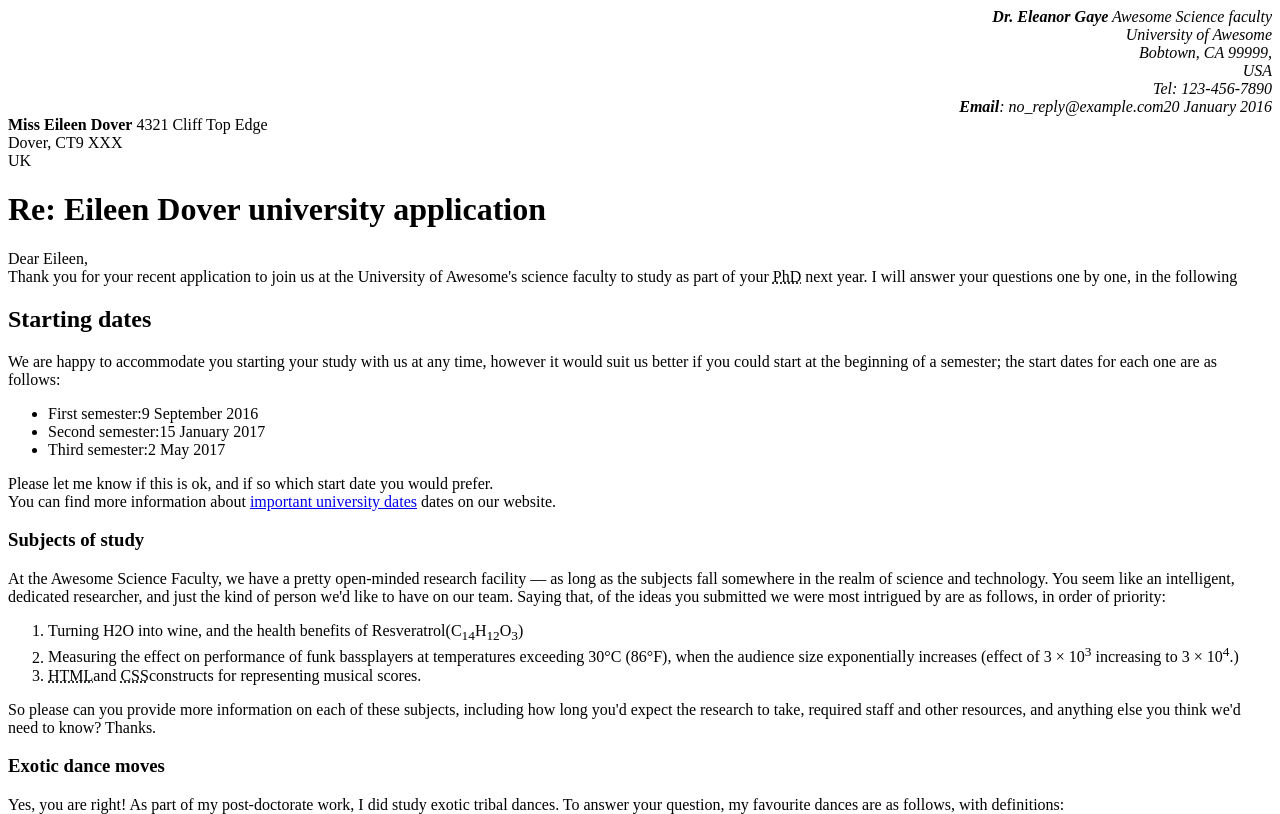
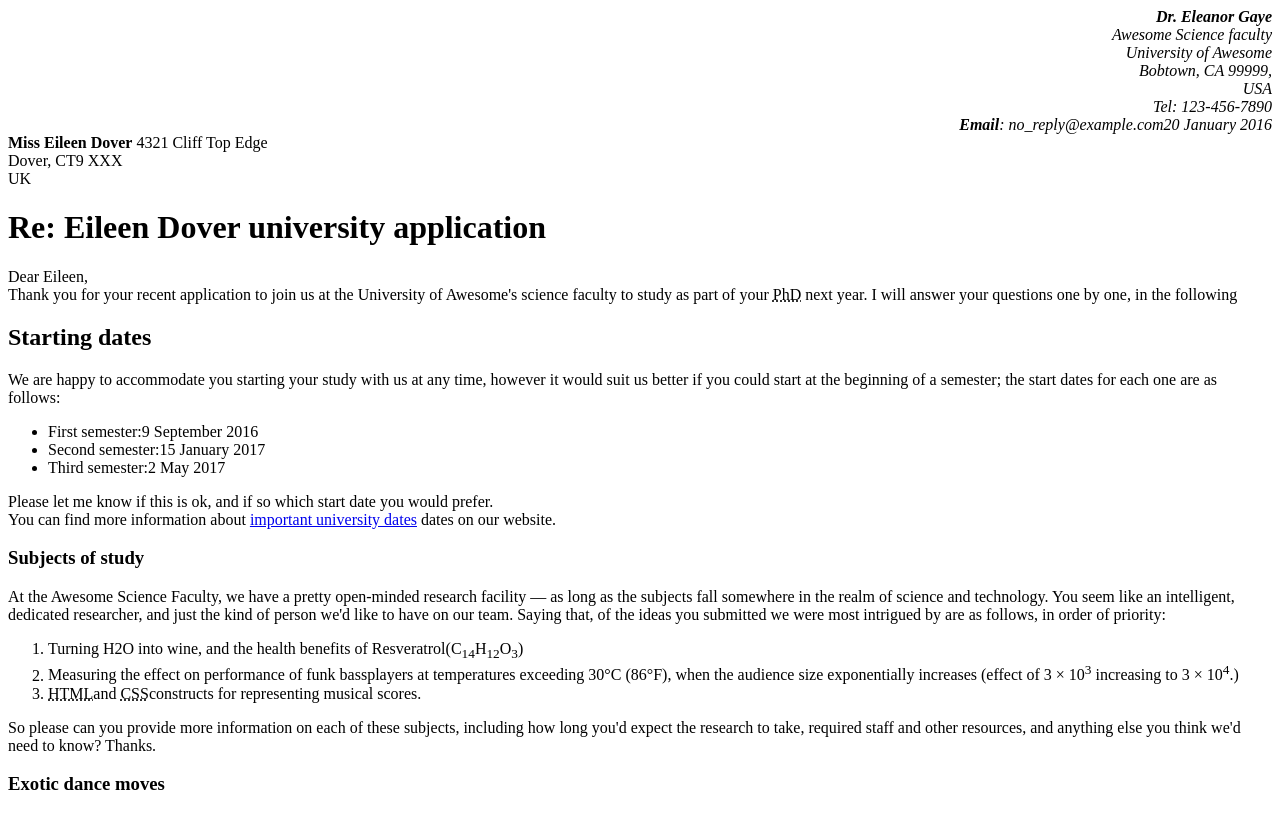
Before and after one commit to DANNY-b01/wk2, a plain HTML site: page letter.html in a window 1280 px wide. Shown: the top 814 px of the page. Drawn offline with Linux system fonts and the light colour scheme.

Commit message:
fix: modify files

```diff
--- a/letter.html
+++ b/letter.html
@@ -10,7 +10,7 @@
     </style>
 </head>
 <body>
-<address><strong>    Dr. Eleanor Gaye</strong>
+<address><strong>    Dr. Eleanor Gaye <br></strong>
     Awesome Science faculty <br>
     University of Awesome <br>
     Bobtown, CA 99999,<br>
```
